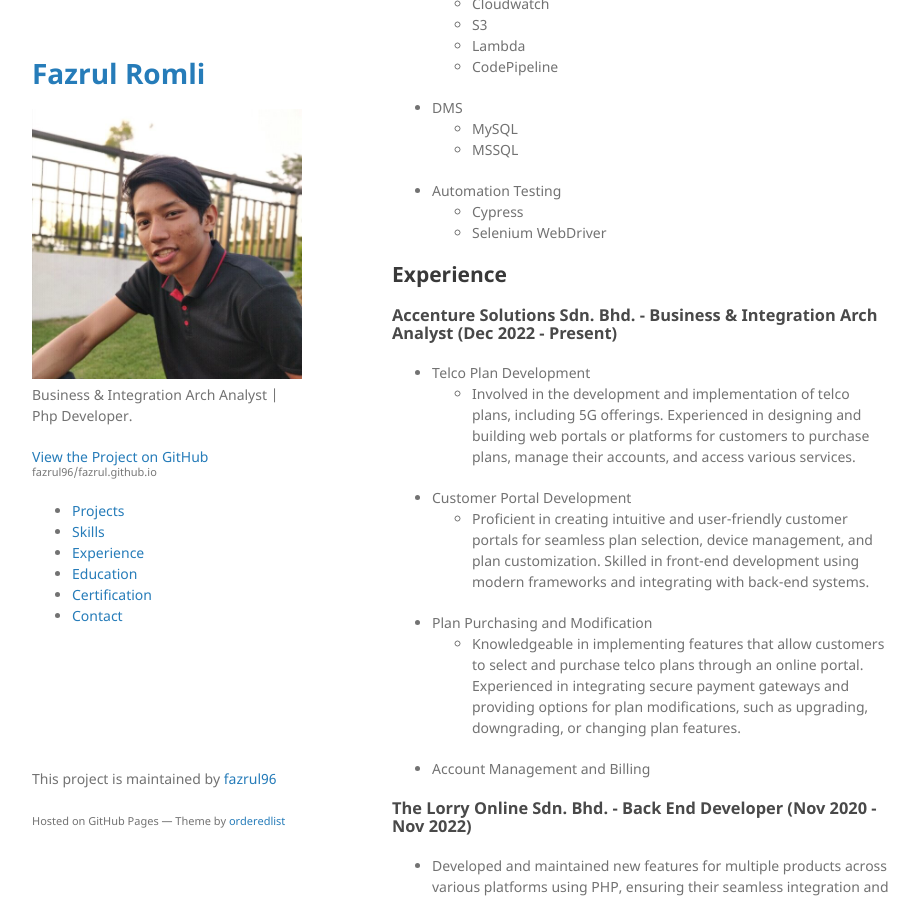
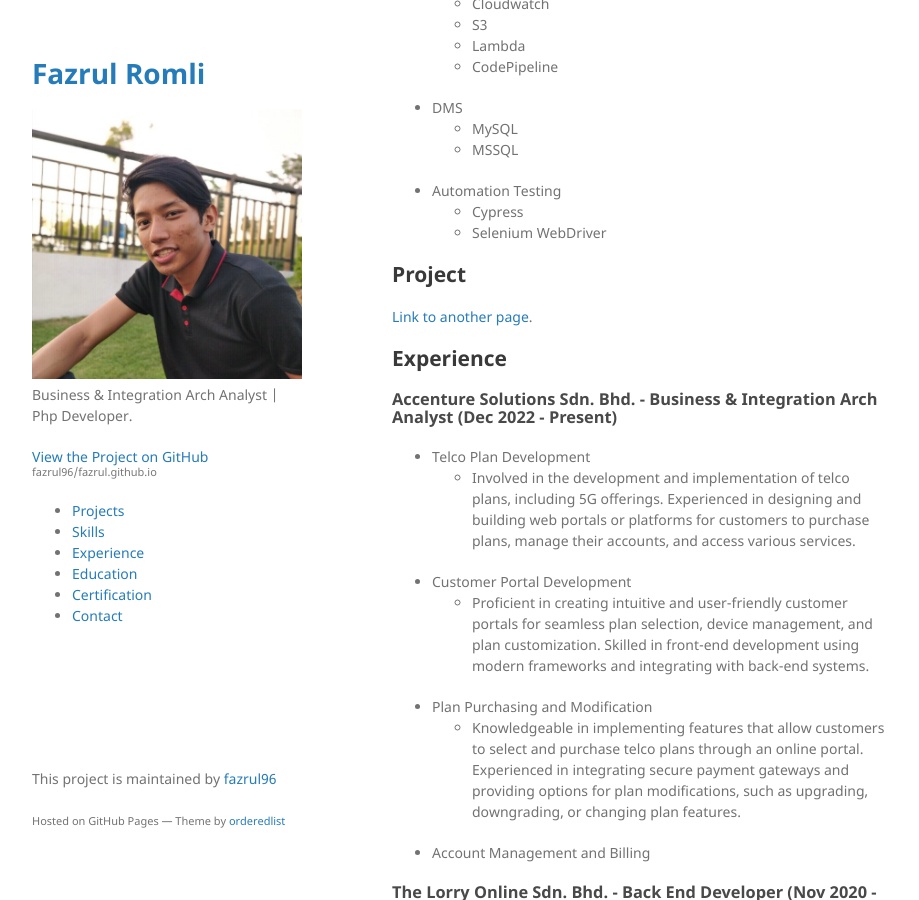
Before and after one commit to fazrul96/fazrul.github.io, a Jekyll site: the page built from index.md, in a window 1280 px wide and 900 px high, scrolled down 576 px. Shown: the whole window, without its empty margins (178-1097 px from the left). Built offline with Jekyll 4.4.1, drawn with Linux system fonts in a browser that asks for light colours.

Commit message:
restructure

```diff
--- a/index.md
+++ b/index.md
@@ -44,6 +44,9 @@ Describe your project briefly and highlight its key features or technologies use
 - Automation Testing
   - Cypress
   - Selenium WebDriver
+
+## Project
+[Link to another page](./pages/another-page.html).
 
 ## Experience
 <!-- Describe your responsibilities and contributions in this role, showcasing your accomplishments and key projects. -->
```
Also changed, not shown: Minimal Theme/index.md (+1 -1 lines), pages/another-page.md (renamed from another-page.md).
